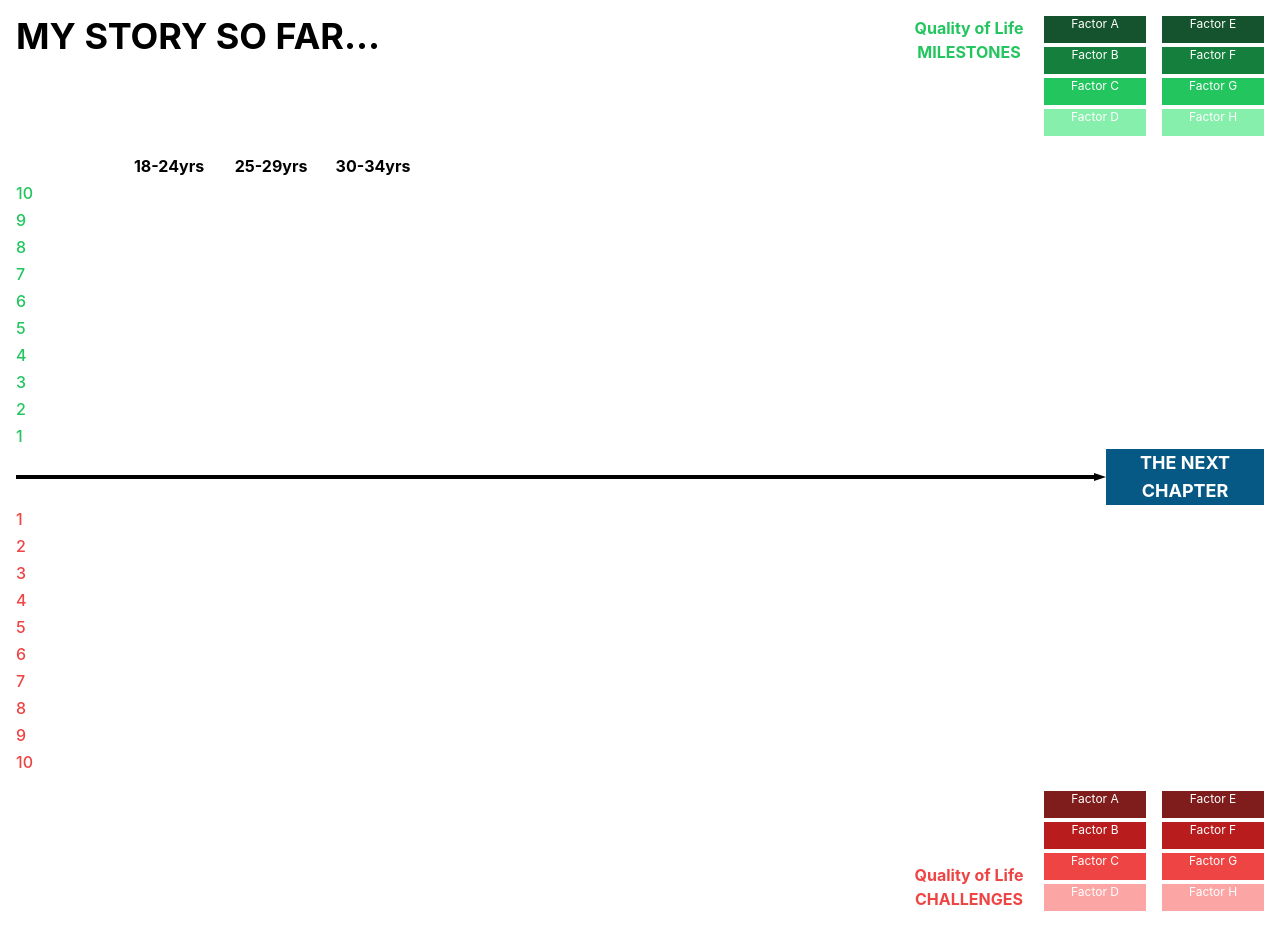
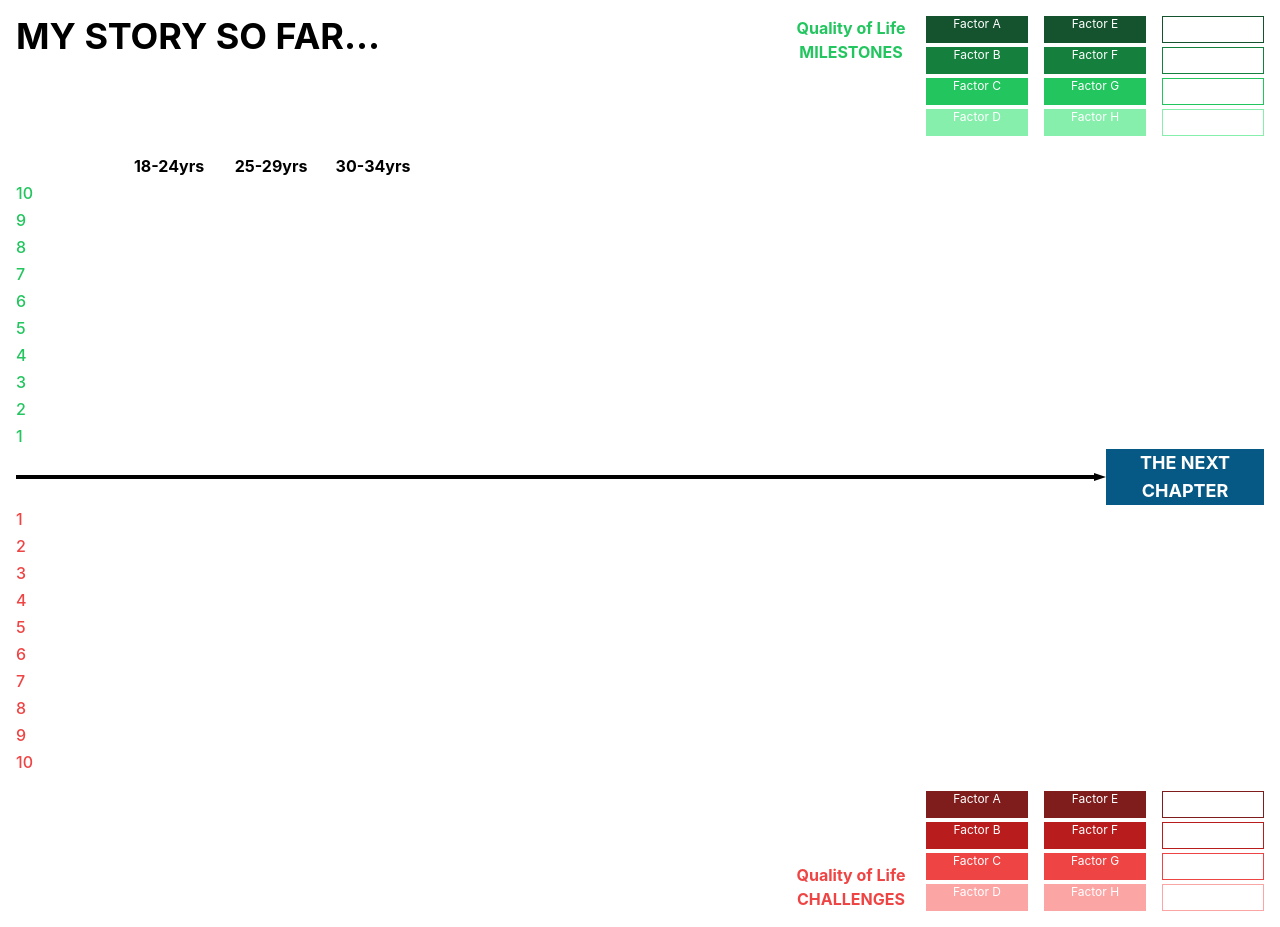
Before and after one commit to diamond-head/drag-and-drop, a React (Create React App) app: page /screen2 in a window 1280 px wide. Built offline with nearby package versions, Linux system fonts and the light colour scheme.

Commit message:
Fixed dragndrop overlapping issue, added input factors, and column range based on user input

```diff
--- a/src/components/ArrowCenter.js
+++ b/src/components/ArrowCenter.js
@@ -9,7 +9,7 @@ export default function ArrowCenter({
   if (arrowPos?.position === 'BOTTOM') {
     return (
       <div className="my-4">
-        <div style={{ position: 'absolute', bottom: '-20%', left: arrowPos.value[0] }}>
+        <div style={{ position: 'absolute', bottom: '-20%', left: arrowPos?.value[0] }}>
           <div className="my-2">
             <div className="h-0 w-0 border-x-4 border-x-transparent border-b-[12px]"></div>
             <div className="h-[100px] border-2 w-[2px]" style={{marginLeft: 2, height: 200}}></div>
--- a/src/components/FactorSingle.js
+++ b/src/components/FactorSingle.js
@@ -10,12 +10,15 @@ export default function FactorSingle({
   height,
   width,
   factorId,
-  // position,
-  // positionOffset,
+  inputFactor,
+  tableType,
+  border,
   updatedPosition,
   onFactorDragStop,
-  onFactorDragStart
+  onFactorDragStart,
+  onFactorInputChange
 }) {
+  const [inputText, setInputText] = React.useState('')
   const [position, setPosition] = React.useState({})
   const nodeRef = React.useRef(null)
 
@@ -36,6 +39,11 @@ export default function FactorSingle({
     onFactorDragStop(data, boundObject, factorId)
   }
 
+  const handleFactorInputChange = (e) => {
+    setInputText(e.target.value)
+    onFactorInputChange(e.target.value, factorId, tableType)
+  }
+
   const newPos = (!!updatedPosition && !!updatedPosition.x && !!updatedPosition.y) ? updatedPosition : null
 
   return (
@@ -50,12 +58,18 @@ export default function FactorSingle({
     >
       <div
         ref={nodeRef}
-        className={`${background} flex justify-center text-center cursor-move handler-${id}`}
+        className={`${background} flex justify-center text-center cursor-move handler-${background}-${id}`}
         style={{ width, height }}
       >
-        <span className="text-white text-xs">
-          {text}
-        </span>
+        {inputFactor ? (
+          <span className="text-xs">
+            <input style={{ width, height }} type="text" onChange={handleFactorInputChange} value={inputText} className={`p-1 border ${border}`} />
+          </span>
+        ): (
+          <span className="text-white text-xs">
+            {text}
+          </span>
+        )}
       </div>
     </Draggable>
   );
--- a/src/components/FactorsGrid.js
+++ b/src/components/FactorsGrid.js
@@ -1,10 +1,33 @@
 import React from "react";
 import FactorSingle from "./FactorSingle";
 
-export default function FactorsGrid({ data, cellPositions = [], tableType, onCellPositionsChange, columnCount }) {
+export default function FactorsGrid({
+  data,
+  cellPositions = [],
+  tableType,
+  columnCount,
+  onCellPositionsChange,
+  onFactorInputChange
+}) {
   const windowScreenObject = window.document.documentElement
   const [factorPositions, setFactorPositions] = React.useState({})
   const [updateFactorPositions, setUpdateFactorPositions] = React.useState({})
+  const [filledGrid, setFilledGrid] = React.useState([])
+
+  React.useEffect(() => {
+    if (cellPositions.length > 0) {
+      const grid = []
+      for (let row = 0; row < cellPositions.length; row++) {
+        const colN = cellPositions[row].length
+        const columns = []
+        for (let col = 0; col < colN; col++) {
+          columns.push('')
+        }
+        grid.push(columns)
+      }
+      setFilledGrid(grid)
+    }
+  }, [cellPositions])
 
   const handleFactorDragStart = (argdata, id, factorId) => {
     setFactorPositions((prev) => ({
@@ -28,36 +51,25 @@ export default function FactorsGrid({ data, cellPositions = [], tableType, onCel
     const rowLength = __cellPosition?.length
 
     let closestCell = {}
-    let closestCellRow = 0
-    let closestCellCol = 0
+    let closestCellRow = -1
+    let closestCellCol = -1
     let closestCellToFactor = null
-    let closestCellToFactorRow = 0
-    let closestCellToFactorCol = 0
+    let closestCellToFactorRow = -1
+    let closestCellToFactorCol = -1
     let minimum = Number.MAX_SAFE_INTEGER
 
-    let isFound = false
+    let shouldBreak = false
+
     for (let row = 0; row < rowLength; row++) {
       const colLength = __cellPosition[row]?.length
       for (let col = 0; col < colLength; col++) {
         const cell = __cellPosition[row][col]
-        if ((cell.x === factorX) && (cell.y === factorY)) {
+        if ((cell.x === factorX) && (cell.y === factorY) && filledGrid[row][col] === '') {
           closestCell = cell
           closestCellRow = row
           closestCellCol = col
-          isFound = true
+          shouldBreak = true
           closestCellToFactor = null
-          if (!!cell?.x && !!cell?.y) {
-            // eslint-disable-next-line no-loop-func
-            setUpdateFactorPositions((prev) => ({
-              ...prev,
-              [factorId]: {
-                ...prev[factorId],
-                x: cell?.x,
-                y: cell?.y,
-                isCellFilled: true
-              }
-            }))
-          }
           break
         } else {
           const dist = calculateDistance(
@@ -69,7 +81,7 @@ export default function FactorsGrid({ data, cellPositions = [], tableType, onCel
             col
           )
           const res = Math.min(minimum, dist.distance)
-          if (res === dist.distance) {
+          if (res === dist.distance && filledGrid[dist.row][dist.col] === '') {
             closestCellToFactor = __cellPosition[dist.row][dist.col]
             closestCellToFactorRow = dist.row
             closestCellToFactorCol = dist.col
@@ -79,23 +91,51 @@ export default function FactorsGrid({ data, cellPositions = [], tableType, onCel
             closestCell = closestCellToFactor
             closestCellRow = closestCellToFactorRow
             closestCellCol = closestCellToFactorCol
-            // eslint-disable-next-line no-loop-func
-            setUpdateFactorPositions((prev) => ({
-              ...prev,
-              [factorId]: {
-                ...prev[factorId],
-                x: closestCellToFactor?.x,
-                y: closestCellToFactor?.y,
-                isCellFilled: true
-              }
-            }))
           }
         }
       }
-      if (isFound) {
+
+      if (shouldBreak) {
         break
       }
     }
+
+    let __filledGrid = [...filledGrid]
+    if (updateFactorPositions[factorId]) {
+      const prevFilledRow = updateFactorPositions[factorId]?.row
+      const prevFilledCol = updateFactorPositions[factorId]?.col
+      if (
+        (typeof prevFilledRow !== 'undefined' && typeof prevFilledCol !== 'undefined') &&
+        (closestCellRow > -1 && closestCellCol > -1) &&
+        (prevFilledRow > -1 && prevFilledCol > -1)
+        ) {
+        if (closestCellRow === prevFilledRow && closestCellCol !== prevFilledCol) {
+          __filledGrid[prevFilledRow][prevFilledCol] = ''
+        } else if (closestCellRow !== prevFilledRow && closestCellCol === prevFilledCol) {
+          __filledGrid[prevFilledRow][prevFilledCol] = ''
+        } else if (closestCellRow !== prevFilledRow && closestCellCol !== prevFilledCol) {
+          __filledGrid[prevFilledRow][prevFilledCol] = ''
+          setFilledGrid(__filledGrid)
+        }
+      }
+    }
+
+    if (closestCellRow > -1 && closestCellCol > -1) {
+      __filledGrid[closestCellRow][closestCellCol] = factorId
+      setFilledGrid(__filledGrid)
+    }
+
+    setUpdateFactorPositions((prev) => ({
+      ...prev,
+      [factorId]: {
+        ...prev[factorId],
+        row: closestCellRow,
+        col: closestCellCol,
+        x: closestCell?.x,
+        y: closestCell?.y,
+        isCellFilled: true
+      }
+    }))
 
     const inputPositions = [
       closestCell.ageId,
@@ -133,10 +173,12 @@ export default function FactorsGrid({ data, cellPositions = [], tableType, onCel
 
     // GREEN table values
     const leftBoundValues = [
+      (windowScreenObject.clientWidth - ((4 * (width + 16)))) * -1,
       (windowScreenObject.clientWidth - ((3 * (width + 16)))) * -1,
       (windowScreenObject.clientWidth - ((2 * (width + 16)))) * -1
     ]
     const rightBoundValues = [
+      (windowScreenObject.clientWidth - ((2 * (width + 16)) + (16 + (width * columnCount)))) * -1,
       (windowScreenObject.clientWidth - ((2 * (width + 16)) + (16 + (width * columnCount)))) * -1,
       (windowScreenObject.clientWidth - ((1 * (width + 16)) + (16 + (width * columnCount)))) * -1,
     ]
@@ -159,10 +201,12 @@ export default function FactorsGrid({ data, cellPositions = [], tableType, onCel
 
     // RED table values
     const leftBoundValues_RED = [
+      (windowScreenObject.clientWidth - ((4 * (width + 16)))) * -1,
       (windowScreenObject.clientWidth - ((3 * (width + 16)))) * -1,
       (windowScreenObject.clientWidth - ((2 * (width + 16)))) * -1
     ]
     const rightBoundValues_RED = [
+      (windowScreenObject.clientWidth - ((2 * (width + 16)) + (16 + (width * columnCount)))) * -1,
       (windowScreenObject.clientWidth - ((2 * (width + 16)) + (16 + (width * columnCount)))) * -1,
       (windowScreenObject.clientWidth - ((1 * (width + 16)) + (16 + (width * columnCount)))) * -1,
     ]
@@ -248,14 +292,16 @@ export default function FactorsGrid({ data, cellPositions = [], tableType, onCel
 
   return (
     <div>
-      <div className="handler grid grid-cols-2 gap-x-4 gap-y-1 bg-green">
+      <div className="handler grid grid-cols-3 gap-x-4 gap-y-1 bg-green">
         {factorsData.map((item, index) => (
           <FactorSingle
             id={index}
+            inputFactor={item.isInput}
             key={index}
             factorId={item.factorId}
             height={item.height}
             width={item.width}
+            border={item.borderColor}
             background={item.background}
             text={item.text}
             positionOffset={item.posOffset}
@@ -263,8 +309,10 @@ export default function FactorsGrid({ data, cellPositions = [], tableType, onCel
             defaultPosition={item.defaultPosition}
             grid={item.grid}
             bounds={item.bounds}
+            tableType={tableType}
             onFactorDragStop={handleFactorDrag}
             onFactorDragStart={handleFactorDragStart}
+            onFactorInputChange={onFactorInputChange}
           />
         ))}
       </div>
--- a/src/data/FactorItems.js
+++ b/src/data/FactorItems.js
@@ -16,6 +16,16 @@ export const FactorItemsGreen = [
     colIndex: 1
   },
   {
+    isInput: true,
+    id: 9,
+    factorId: 'GI',
+    text: "",
+    background: "bg-green-900",
+    borderColor: 'border-green-900',
+    rowIndex: 0,
+    colIndex: 2
+  },
+  {
     id: 1,
     factorId: 'GB',
     text: "Factor B",
@@ -30,6 +40,16 @@ export const FactorItemsGreen = [
     background: "bg-green-700",
     rowIndex: 1,
     colIndex: 1
+  },
+  {
+    id: 10,
+    isInput: true,
+    factorId: 'GJ',
+    text: "",
+    background: "bg-green-700",
+    borderColor: 'border-green-700',
+    rowIndex: 1,
+    colIndex: 2
   },
   {
     id: 2,
@@ -48,6 +68,16 @@ export const FactorItemsGreen = [
     colIndex: 1,
   },
   {
+    id: 11,
+    isInput: true,
+    factorId: 'GK',
+    text: "",
+    background: "bg-green-500",
+    borderColor: 'border-green-500',
+    rowIndex: 2,
+    colIndex: 2
+  },
+  {
     id: 3,
     factorId: 'GD',
     text: "Factor D",
@@ -62,6 +92,16 @@ export const FactorItemsGreen = [
     background: "bg-green-300",
     rowIndex: 3,
     colIndex: 1,
+  },
+  {
+    id: 12,
+    isInput: true,
+    factorId: 'GL',
+    text: "",
+    borderColor: 'border-green-300',
+    background: "bg-green-300",
+    rowIndex: 3,
+    colIndex: 2
   },
 ];
 
@@ -83,6 +123,16 @@ export const FactorItemsRed = [
     colIndex: 1
   },
   {
+    id: 9,
+    isInput: true,
+    factorId: 'RI',
+    text: "",
+    borderColor: 'border-red-900',
+    background: "bg-red-900",
+    rowIndex: 0,
+    colIndex: 2
+  },
+  {
     id: 3,
     factorId: 'RB',
     text: "Factor B",
@@ -97,6 +147,16 @@ export const FactorItemsRed = [
     background: "bg-red-700",
     rowIndex: 1,
     colIndex: 1
+  },
+  {
+    id: 10,
+    isInput: true,
+    factorId: 'RJ',
+    text: "",
+    borderColor: 'border-red-700',
+    background: "bg-red-700",
+    rowIndex: 1,
+    colIndex: 2
   },
   {
     id: 5,
@@ -115,6 +175,16 @@ export const FactorItemsRed = [
     colIndex: 1
   },
   {
+    id: 11,
+    isInput: true,
+    factorId: 'RK',
+    text: "",
+    borderColor: 'border-red-500',
+    background: "bg-red-500",
+    rowIndex: 2,
+    colIndex: 2
+  },
+  {
     id: 7,
     factorId: 'RD',
     text: "Factor D",
@@ -130,4 +200,14 @@ export const FactorItemsRed = [
     rowIndex: 3,
     colIndex: 1
   },
+  {
+    id: 12,
+    isInput: true,
+    factorId: 'RL',
+    text: "",
+    borderColor: 'border-red-300',
+    background: "bg-red-300",
+    rowIndex: 3,
+    colIndex: 2
+  },
 ];
--- a/src/pages/BigPicture.js
+++ b/src/pages/BigPicture.js
@@ -23,6 +23,8 @@ export default function BigPicture() {
       const redCellFutureConfidenceInput = storyInfo?.value?.redCellFutureConfidenceInput
       const cellPositions = storyInfo?.value?.cellPositions
       const redCellPositions = storyInfo?.value?.redCellPositions
+      const storySoFarFactorsInputTexts = storyInfo?.value?.storySoFarFactorsInputTexts
+      const futureConfidenceFactorInputTexts = storyInfo?.value?.futureConfidenceFactorInputTexts
 
       let mergedValues = Object.keys(storySoFarInputs).reduce((acc, c) => {
         const obb = { ...storySoFarInputs[c] }
@@ -86,42 +88,93 @@ export default function BigPicture() {
       })?.length
 
       const indexToAdd = firstHalfColumnCount
+      // const __factorItemsGreen = FactorItemsGreen.map(i => {
+      //   return {
+      //     ...i,
+      //     text: storySoFarFactorsInputTexts[i.factorId]
+      //   }
+      // })
+
+      // const __factorItemsRed = FactorItemsRed.map(i => {
+      //   return {
+      //     ...i,
+      //     text: storySoFarFactorsInputTexts[i.factorId]
+      //   }
+      // })
 
       mergedValues.forEach((m) => {
         const factor = FactorItemsGreen.find(i => m.factorId === i.factorId)
+        let __obj = {
+          ...m,
+          ...factor,
+          ...cellPositions[m.row][m.col],
+        }
+
         if (m.from === 'PRESENT') {
-          console.log(cellPositions[m.row][m.col])
-          grid[m.row][m.col] = {
-            ...m,
-            ...factor,
-            ...cellPositions[m.row][m.col],
-            // ...(
-            //   cellPositions[m.row][m.col]?.x && cellPositions[m.row][m.col]?.width ?
-            //   {  x: cellPositions[m.row][m.col]?.x - (cellPositions[m.row][m.col]?.width) }
-            //   : {}
-            // )
+          if (factor.isInput) {
+            __obj.factor = {
+              ...factor,
+              text: storySoFarFactorsInputTexts[factor.factorId]
+            }
           }
+
+          grid[m.row][m.col] = __obj
         } else {
+          if (factor.isInput) {
+            __obj.factor = {
+              ...factor,
+              text: futureConfidenceFactorInputTexts[factor.factorId]
+            }
+          }
+
           grid[m.row][m.col + indexToAdd] = {
             ...m,
             ...factor,
             ...cellPositions[m.row][m.col + indexToAdd],
-            // x: cellPositions[m.row][m.col + indexToAdd]?.x - (cellPositions[m.row][m.col + indexToAdd]?.width)
-          }
-        }
-      })
-      mergedValuesRed.forEach((m) => {
-        const factor = FactorItemsRed.find(i => m.factorId === i.factorId)
-        if (m.from === 'PRESENT') {
-          grid[m.row][m.col] = { ...m, ...factor, ...redCellPositions[m.row][m.col] }
-        } else {
-          grid[m.row][m.col + indexToAdd] = {
-            ...m, ...factor, ...redCellPositions[m.row][m.col + indexToAdd]
           }
         }
       })
 
-      return { GREEN: grid, RED: gridRed }
+      mergedValuesRed.forEach((m) => {
+        const factor = FactorItemsRed.find(i => m.factorId === i.factorId)
+        let __obj = {
+          ...m,
+          ...factor,
+          ...redCellPositions[m.row][m.col],
+        }
+
+        if (m.from === 'PRESENT') {
+          if (factor.isInput) {
+            __obj.factor = {
+              ...factor,
+              text: storySoFarFactorsInputTexts[factor.factorId]
+            }
+          }
+          grid[m.row][m.col] = __obj
+        } else {
+          if (factor.isInput) {
+            __obj.factor = {
+              ...factor,
+              text: futureConfidenceFactorInputTexts[factor.factorId]
+            }
+          }
+
+          grid[m.row][m.col + indexToAdd] = {
+            __obj,
+            ...redCellPositions[m.row][m.col + indexToAdd]
+          }
+        }
+      })
+
+      const ageIndex = PRESENT_TABLE_DATA.findIndex(i => {
+        if (i.range[0] >= userAge && userAge <= i.range[1]) {
+          return true
+        }
+        return false
+      })
+
+      const ageFound = cellPositions.length > 0 ? cellPositions[0][ageIndex || 0] : undefined
+      return { GREEN: grid, RED: gridRed, agePosition: ageFound }
   }
 
   const summaryData = React.useMemo(() => {
@@ -134,6 +187,8 @@ export default function BigPicture() {
     storyInfo?.value?.redCellFutureConfidenceInput
   ])
 
+  const { x, width } = summaryData?.agePosition || {}
+
   return (
     <div className="relative w-full p-4">
       <div className="flex justify-between">
@@ -145,7 +200,7 @@ export default function BigPicture() {
         cell
         summaryData={summaryData}
         tableList={PRESENT_TABLE_DATA}
-        arrowPos={{ position: 'BOTTOM', value: [140] }}
+        arrowPos={{ position: 'BOTTOM', value: [(x && width) ? (x + (width / 2)) : 'auto'] }}
         onRecordCellPositions={onRecordCellPositions}
       />
     </div>
--- a/src/pages/ScreenThree.js
+++ b/src/pages/ScreenThree.js
@@ -5,7 +5,7 @@ import DropBoard from "../components/DropBoard";
 import FactorsGrid from "../components/FactorsGrid";
 import QualityText from "../components/QualityText";
 import { FactorItemsGreen, FactorItemsRed } from "../data/FactorItems";
-import { setFuturConfidenceInput, setFutureCellPositions } from '../store/features/storyInfo'
+import { setFuturConfidenceInput, setFutureCellPositions, setFutureConfidenceFactorsInput } from '../store/features/storyInfo'
 import { getPresentAgeSlabValueMapping, PRESENT_TABLE_DATA } from '../data/TableConstants'
 
 export default function ScreenThree() {
@@ -47,6 +47,10 @@ export default function ScreenThree() {
     dispatch(setFuturConfidenceInput({ input, tableType }))
   }
 
+  const handleFactorInputChange = (input, factorId, tableType) => {
+    dispatch(setFutureConfidenceFactorsInput({ input, factorId, tableType }))
+  }
+
   const redirectToNextScreen = () => {
     navigate('/big-picture')
   }
@@ -67,6 +71,7 @@ export default function ScreenThree() {
             cellPositions={greenMapping}
             data={FactorItemsGreen}
             onCellPositionsChange={handleCellPositionsChange}
+            onFactorInputChange={handleFactorInputChange}
           />
         </div>
       </div>
@@ -87,6 +92,7 @@ export default function ScreenThree() {
             cellPositions={redMapping}
             data={FactorItemsRed}
             onCellPositionsChange={handleCellPositionsChange}
+            onFactorInputChange={handleFactorInputChange}
           />
         </div>
       </div>
--- a/src/pages/ScreenTwo.js
+++ b/src/pages/ScreenTwo.js
@@ -7,7 +7,8 @@ import QualityText from "../components/QualityText";
 import { FactorItemsGreen, FactorItemsRed } from "../data/FactorItems";
 import {
   setCellPositions,
-  setStorySoFarInput
+  setStorySoFarInput,
+  setStorySoFarFactorsInput
 } from '../store/features/storyInfo'
 import { getPresentAgeSlabValueMapping, PRESENT_TABLE_DATA } from '../data/TableConstants'
 
@@ -18,9 +19,9 @@ export default function ScreenTwo() {
   const dispatch = useDispatch()
 
   const tableList = React.useMemo(() => {
+    const age = userInfo?.value?.clientAge
     return PRESENT_TABLE_DATA.filter((c) => {
-      const age = userInfo?.value?.clientAge
-      if (c.range[0] >= age && age <= c.range[1]) {
+      if (c.range[0] > age && age <= c.range[1]) {
         return false
       }
       return true
@@ -48,6 +49,10 @@ export default function ScreenTwo() {
     dispatch(setStorySoFarInput({ input, tableType }))
   }
 
+  const handleFactorInputChange = (input, factorId, tableType) => {
+    dispatch(setStorySoFarFactorsInput({ input, factorId, tableType }))
+  }
+
   const redirectToNextScreen = () => {
     navigate('/screen3')
   }
@@ -67,6 +72,7 @@ export default function ScreenTwo() {
             tableType={'GREEN'}
             cellPositions={greenMapping}
             data={FactorItemsGreen}
+            onFactorInputChange={handleFactorInputChange}
             onCellPositionsChange={handleCellPositionsChange}
           />
         </div>
--- a/src/store/features/storyInfo.js
+++ b/src/store/features/storyInfo.js
@@ -11,7 +11,10 @@ const initialStateValues = {
   redStorySoFarInput: {},
 
   futureConfidenceInput: {},
-  redCellFutureConfidenceInput: {}
+  redCellFutureConfidenceInput: {},
+
+  storySoFarFactorsInputTexts: {},
+  futureConfidenceFactorInputTexts: {}
 };
 
 export const storyInfo = createSlice({
@@ -164,6 +167,46 @@ export const storyInfo = createSlice({
           break;
       }
     },
+    setStorySoFarFactorsInput: (state, action) => {
+      switch (action.payload.tableType) {
+        case 'GREEN': {
+          state.value.storySoFarFactorsInputTexts = {
+            ...state.value.storySoFarFactorsInputTexts,
+            [action.payload.factorId]: action.payload.input
+          }
+          break
+        }
+        case 'RED': {
+          state.value.storySoFarFactorsInputTexts = {
+            ...state.value.storySoFarFactorsInputTexts,
+            [action.payload.factorId]: action.payload.input
+          }
+          break
+        }
+        default:
+          break
+      }
+    },
+    setFutureConfidenceFactorsInput: (state, action) => {
+      switch (action.payload.tableType) {
+        case 'GREEN': {
+          state.value.futureConfidenceFactorInputTexts = {
+            ...state.value.futureConfidenceFactorInputTexts,
+            [action.payload.factorId]: action.payload.input
+          }
+          break
+        }
+        case 'RED': {
+          state.value.futureConfidenceFactorInputTexts = {
+            ...state.value.futureConfidenceFactorInputTexts,
+            [action.payload.factorId]: action.payload.input
+          }
+          break
+        }
+        default:
+          break
+      }
+    },
     resetPositions: (state) => {
       state.value.cellPositions = initialStateValues.cellPositions;
       state.value.redCellPositions = initialStateValues.redCellPositions;
@@ -176,7 +219,9 @@ export const {
   resetPositions,
   setFuturConfidenceInput,
   setStorySoFarInput,
-  setFutureCellPositions
+  setFutureCellPositions,
+  setStorySoFarFactorsInput,
+  setFutureConfidenceFactorsInput
 } = storyInfo.actions;
 
 export default storyInfo.reducer;
```
